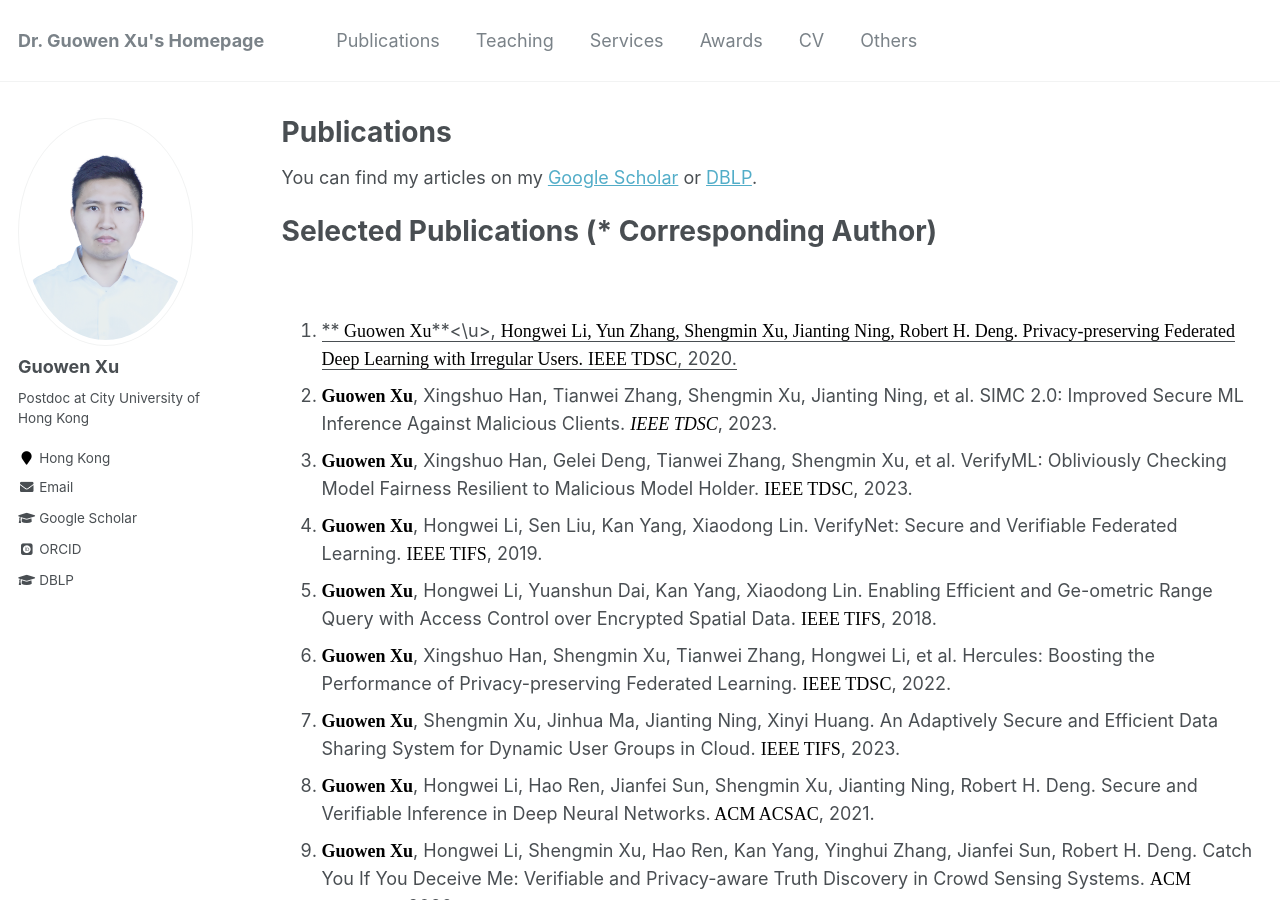
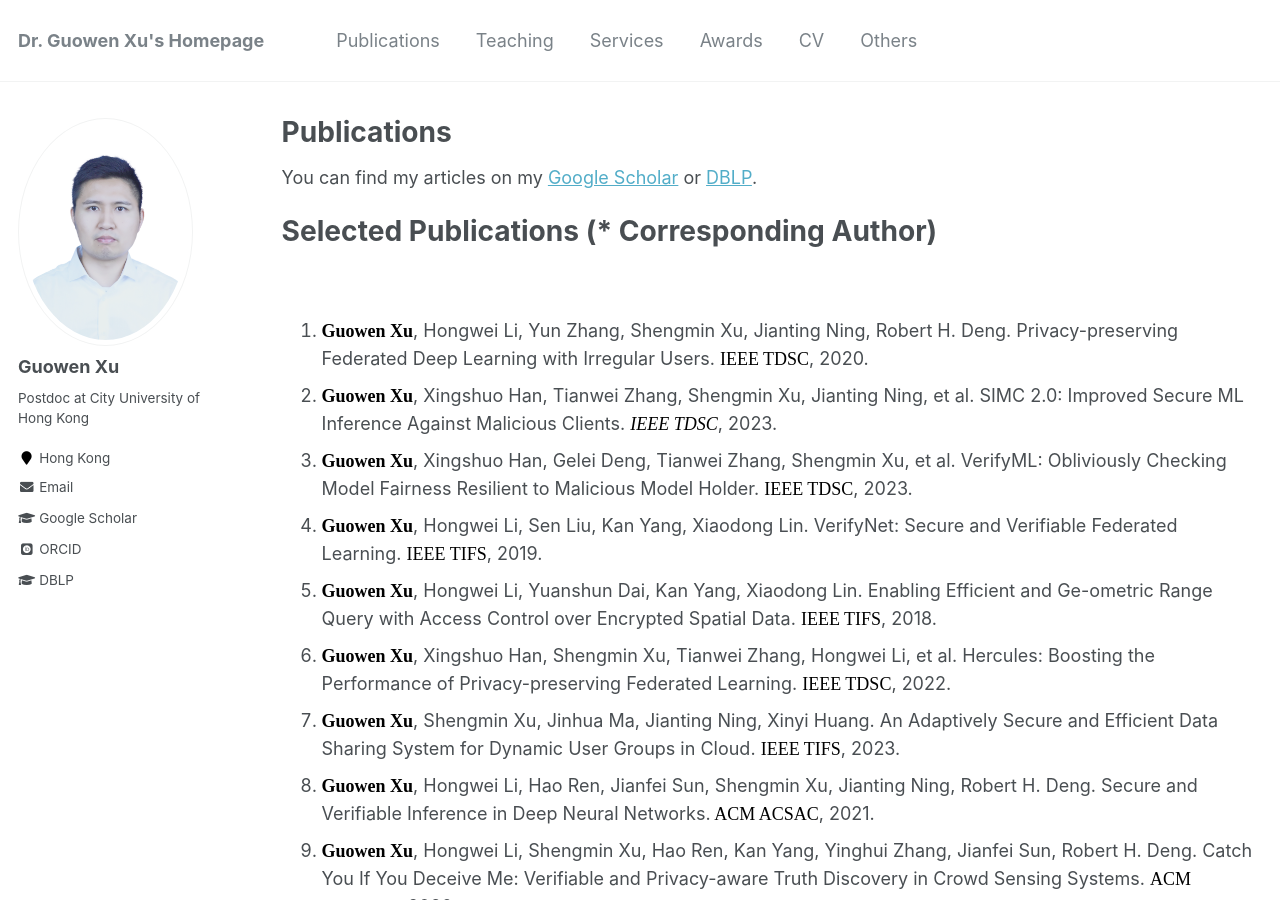
Before and after one commit to Guowen-xu/guowen-xu.github.io, a Jekyll site: the page built from _pages/publications.md, in a window 1280 px wide and 900 px high. Built offline with Jekyll 4.4.1, drawn with Linux system fonts in a browser that asks for light colours; some web fonts are replaced.

Commit message:
Update publications.md

```diff
--- a/_pages/publications.md
+++ b/_pages/publications.md
@@ -14,7 +14,7 @@ You can find my articles on my [Google Scholar](https://scholar.google.com.hk/ci
 
 
 
-1. <u>**<font face="Times New Roman" color=black size=4> Guowen Xu</font>**<\u>, <font face="Times New Roman" color=black size=4> Hongwei Li, Yun Zhang, Shengmin Xu, Jianting Ning, Robert H. Deng. Privacy-preserving Federated Deep Learning with Irregular Users.</font> <font face="Times New Roman" color=black size=4> IEEE TDSC</font>, 2020.
+1. **<font face="Times New Roman" color=black size=4> Guowen Xu</font>**,  Hongwei Li, Yun Zhang, Shengmin Xu, Jianting Ning, Robert H. Deng. Privacy-preserving Federated Deep Learning with Irregular Users. <font face="Times New Roman" color=black size=4> IEEE TDSC</font>, 2020.
 2. **<font face="Times New Roman" color=black size=4> Guowen Xu</font>**, Xingshuo Han, Tianwei Zhang, Shengmin Xu, Jianting Ning, et al. SIMC 2.0: Improved Secure ML Inference Against Malicious Clients. *<font face="Times New Roman" color=black size=4> IEEE TDSC</font>*, 2023.
 3. **<font face="Times New Roman" color=black size=4> Guowen Xu</font>**, Xingshuo Han, Gelei Deng, Tianwei Zhang, Shengmin Xu, et al. VerifyML: Obliviously Checking Model Fairness Resilient to Malicious Model Holder. <font face="Times New Roman" color=black size=4> IEEE TDSC</font>, 2023.
 4. **<font face="Times New Roman" color=black size=4> Guowen Xu</font>**, Hongwei Li, Sen Liu, Kan Yang, Xiaodong Lin. VerifyNet: Secure and Verifiable Federated Learning. <font face="Times New Roman" color=black size=4> IEEE TIFS</font>, 2019.
```
